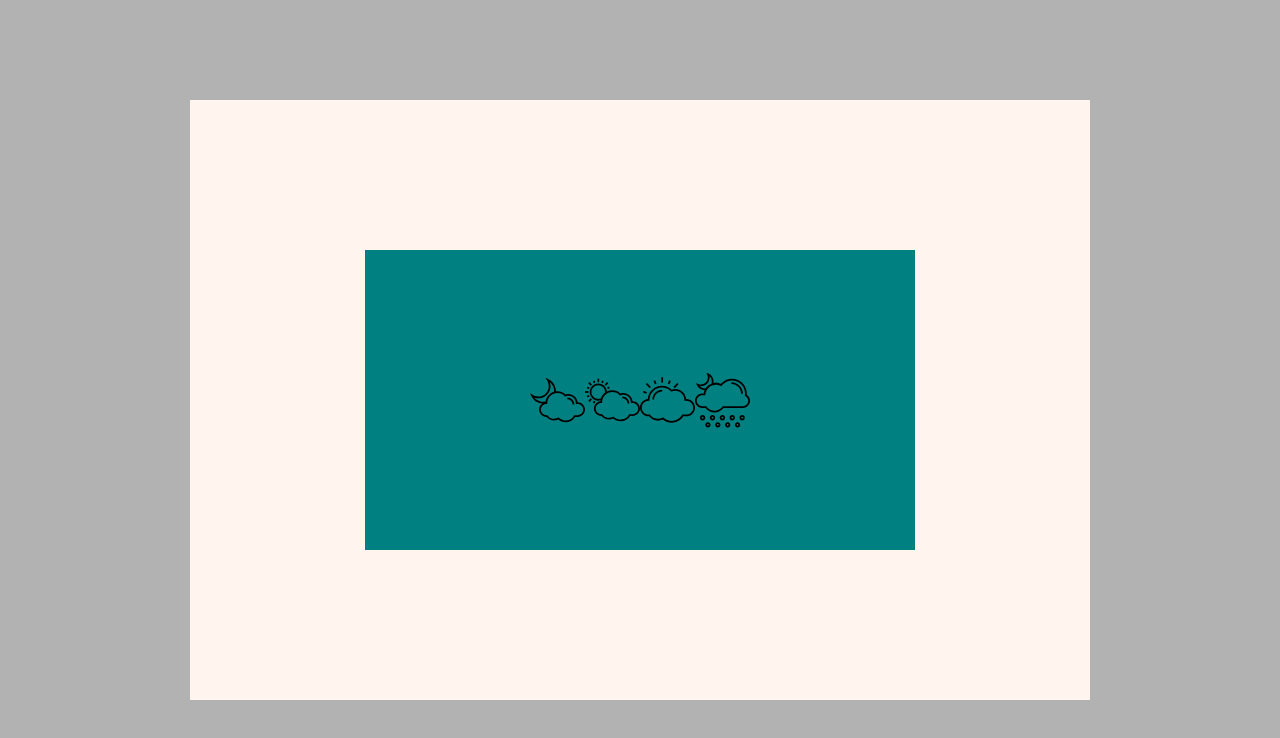
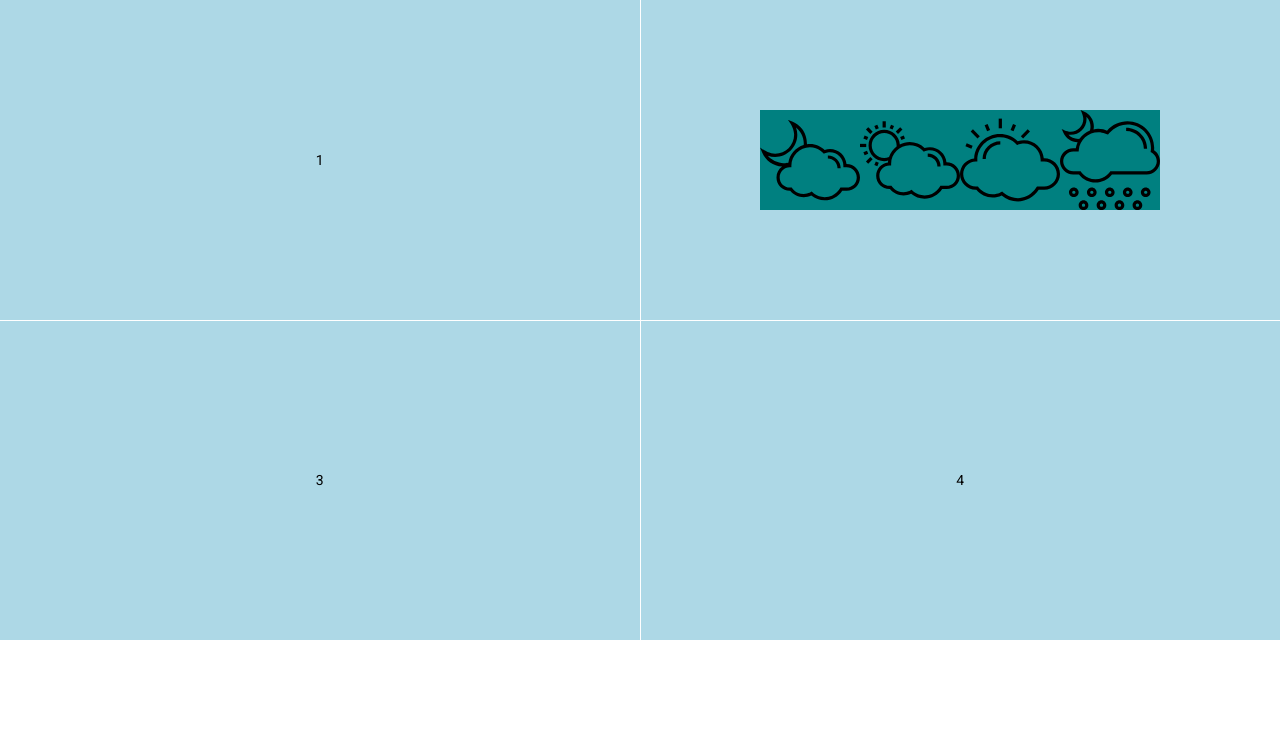
Before and after one commit to programming-man/weather-website, an Angular app: page / in a window 1280 px wide. Shown: the top 738 px of the page. Built offline with nearby package versions, Linux system fonts and the light colour scheme.

Commit message:
Inserindo o grid list no app component

```diff
--- a/src/app/app.component.html
+++ b/src/app/app.component.html
@@ -1,6 +1,9 @@
 <router-outlet></router-outlet>
-<div class="main-content">
-  <div class="content-weather">
+<mat-grid-list cols="2" rowHeight="2:1">
+  <mat-grid-tile>1</mat-grid-tile>
+  <mat-grid-tile>
     <app-today-weather></app-today-weather>
-  </div>
-</div>
+  </mat-grid-tile>
+  <mat-grid-tile>3</mat-grid-tile>
+  <mat-grid-tile>4</mat-grid-tile>
+</mat-grid-list>
--- a/src/app/app.component.scss
+++ b/src/app/app.component.scss
@@ -16,3 +16,6 @@
     height: 100%;
     background-color: seashell;
 }
+mat-grid-tile {
+    background: lightblue;
+  }
--- a/src/app/app.module.ts
+++ b/src/app/app.module.ts
@@ -10,6 +10,8 @@ import { TodayWeatherComponent } from './today-weather/today-weather.component';
 import {MatToolbarModule} from '@angular/material/toolbar';
 import { FutureWeatherComponent } from './future-weather/future-weather.component';
 
+import {MatGridListModule} from '@angular/material/grid-list';
+
 @NgModule({
   declarations: [
     AppComponent,
@@ -21,7 +23,8 @@ import { FutureWeatherComponent } from './future-weather/future-weather.componen
     BrowserModule,
     AppRoutingModule,
     BrowserAnimationsModule,
-    MatToolbarModule
+    MatToolbarModule,
+    MatGridListModule
   ],
   providers: [],
   bootstrap: [AppComponent]
--- a/src/app/today-weather/today-weather.component.scss
+++ b/src/app/today-weather/today-weather.component.scss
@@ -1,10 +1,9 @@
 .today-content {
     display: flex;
-    justify-content: center;
     background-color: teal;
-    width: 550px;
-    height: 300px;
+    width: 100%;
+    height: 100%;
 }
 .today-content img {
-    width: 10%;
+    width: 100px;
 }
```
